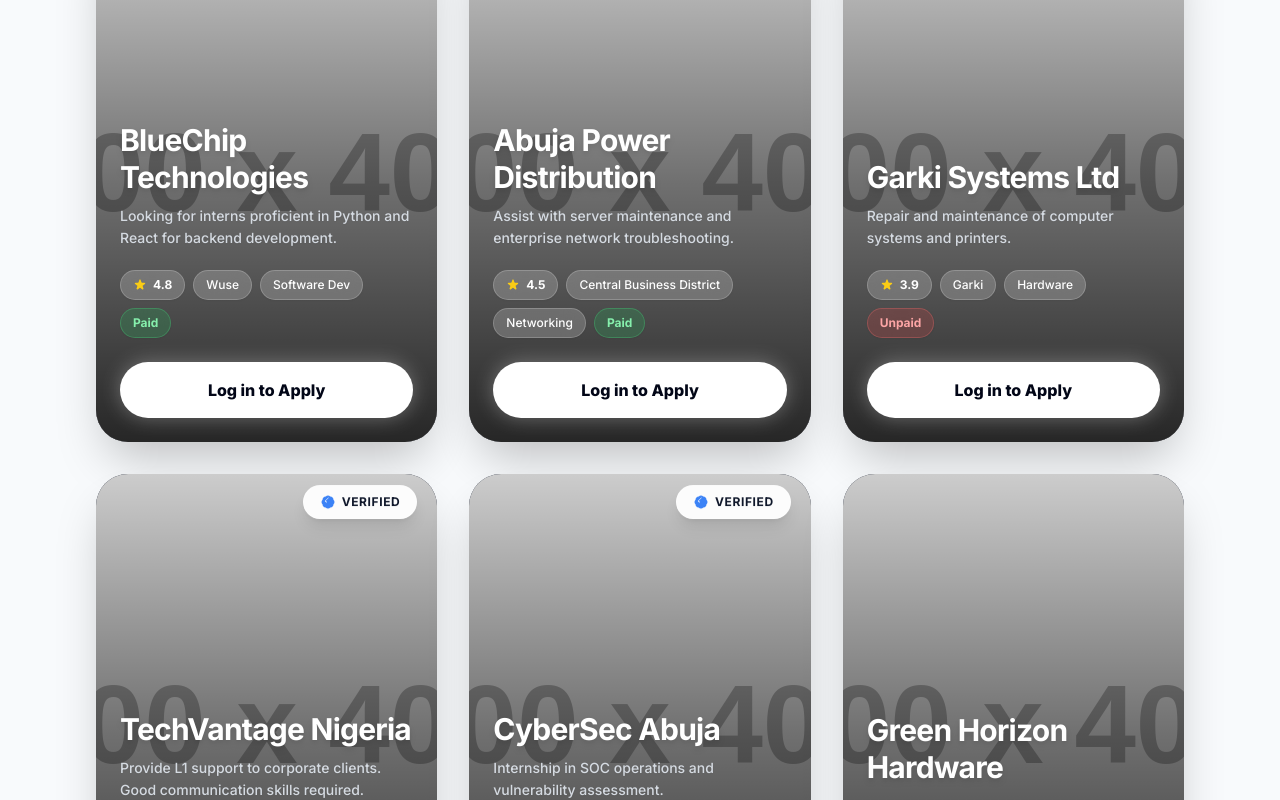
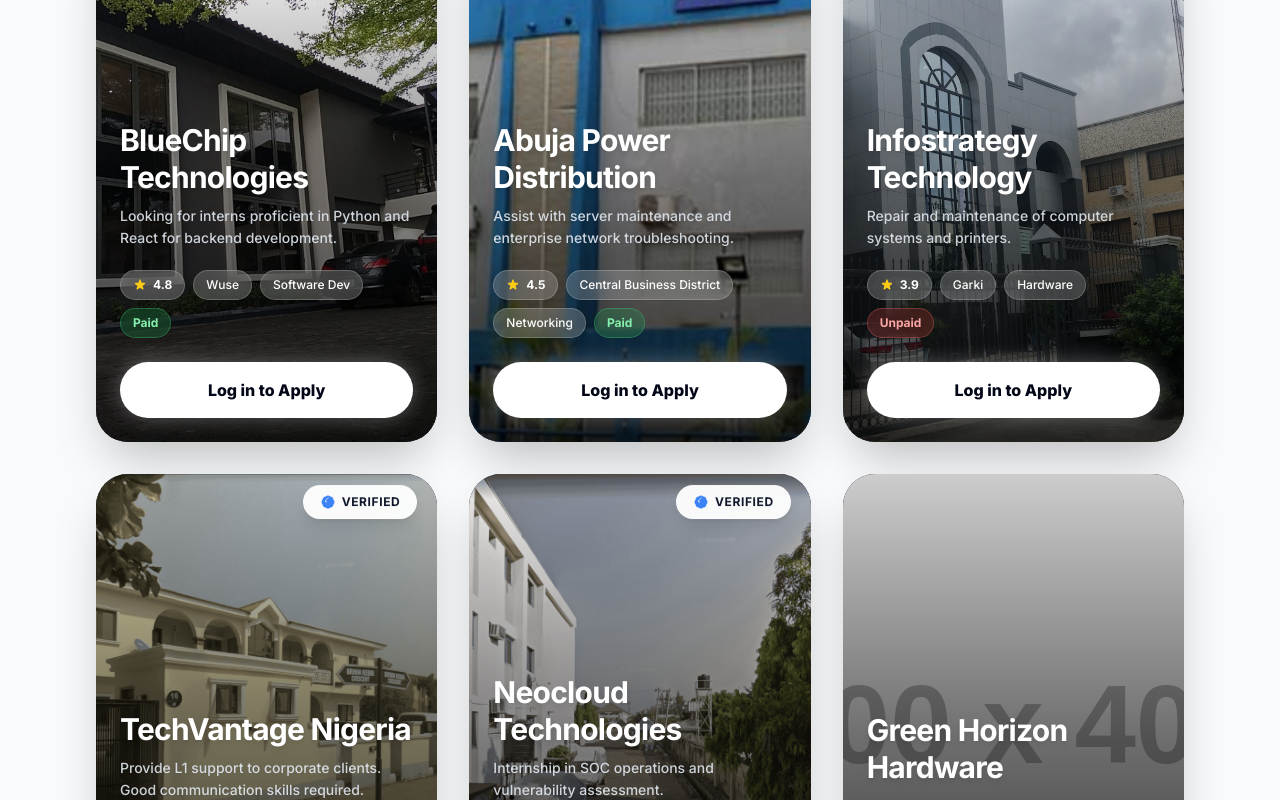
Before and after one commit to deyoungjohn/placement, a React (Vite) app: page / in a window 1280 px wide. Shown: the part 1300-2100 px from the top of the page. Built offline with nearby package versions, Linux system fonts and the light colour scheme.

Commit message:
Update company names and replace placeholder images

```diff
--- a/data/placements.ts
+++ b/data/placements.ts
@@ -12,7 +12,7 @@
     verified: true,
     email: "hr@bluechip.ng",
     stipend: true,
-    image: PLACEHOLDER_IMAGE,
+    image: 'images/bluechip.webp',
     rating: 4.8
   },
   {
@@ -24,19 +24,19 @@
     verified: true,
     email: "careers@abujapower.com.ng",
     stipend: true,
-    image: PLACEHOLDER_IMAGE,
+    image: 'images/aedc.jpg',
     rating: 4.5
   },
   {
     id: 3,
-    companyName: "Garki Systems Ltd",
+    companyName: "Infostrategy Technology",
     role: RoleType.HARDWARE,
     location: LocationType.GARKI,
     description: "Repair and maintenance of computer systems and printers.",
     verified: false,
     email: "info@garkisystems.com",
     stipend: false,
-    image: PLACEHOLDER_IMAGE,
+    image: 'images/infostrategy.webp',
     rating: 3.9
   },
   {
@@ -48,19 +48,19 @@
     verified: true,
     email: "jobs@techvantage.ng",
     stipend: true,
-    image: PLACEHOLDER_IMAGE,
+    image: 'images/techvantage.png',
     rating: 4.2
   },
   {
     id: 5,
-    companyName: "CyberSec Abuja",
+    companyName: "Neocloud Technologies",
     role: RoleType.CYBERSECURITY,
     location: LocationType.JABI,
     description: "Internship in SOC operations and vulnerability assessment.",
     verified: true,
     email: "interns@cybersecabuja.com",
     stipend: false,
-    image: PLACEHOLDER_IMAGE,
+    image: 'images/neocloud.png',
     rating: 4.7
   },
   {
```
